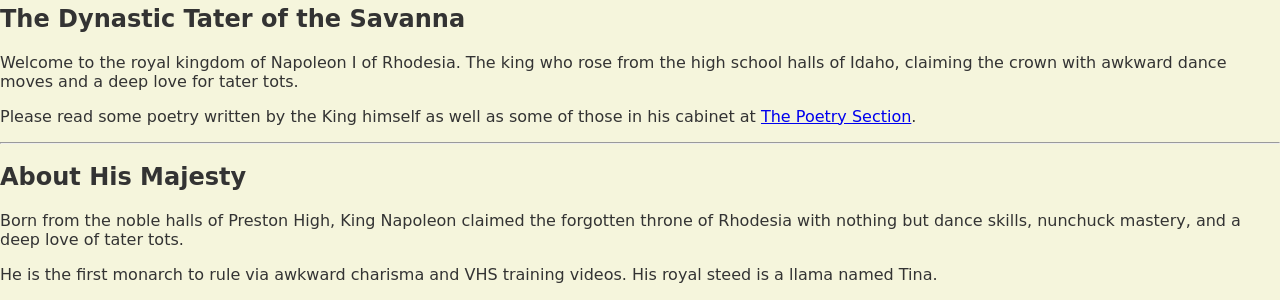
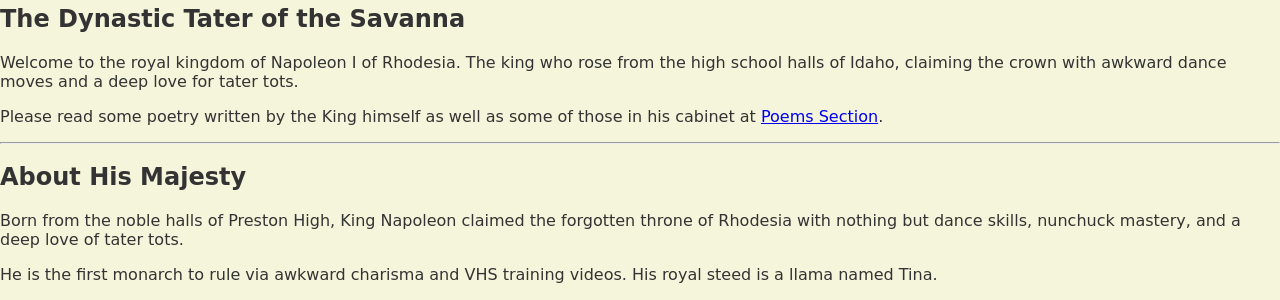
Before and after one commit to thekingofrhodesia/thekingofrhodesia.github.io, a Jekyll site: the page built from index.md, in a window 1280 px wide and 900 px high. Shown: the part 372-672 px from the top of the window. Built offline with Jekyll 4.4.1, drawn with Linux system fonts in a browser that asks for light colours; some web fonts are replaced; our own code applies the rules of GitHub Pages for plain Markdown files.

Commit message:
Update index.md

```diff
--- a/index.md
+++ b/index.md
@@ -9,7 +9,7 @@ permalink: /
 
 Welcome to the royal kingdom of Napoleon I of Rhodesia. The king who rose from the high school halls of Idaho, claiming the crown with awkward dance moves and a deep love for tater tots.
 
-Please read some poetry written by the King himself as well as some of those in his cabinet at [The Poetry Section](/poems/).
+Please read some poetry written by the King himself as well as some of those in his cabinet at [Poems Section](/poems/).
 
 ---
 
```
